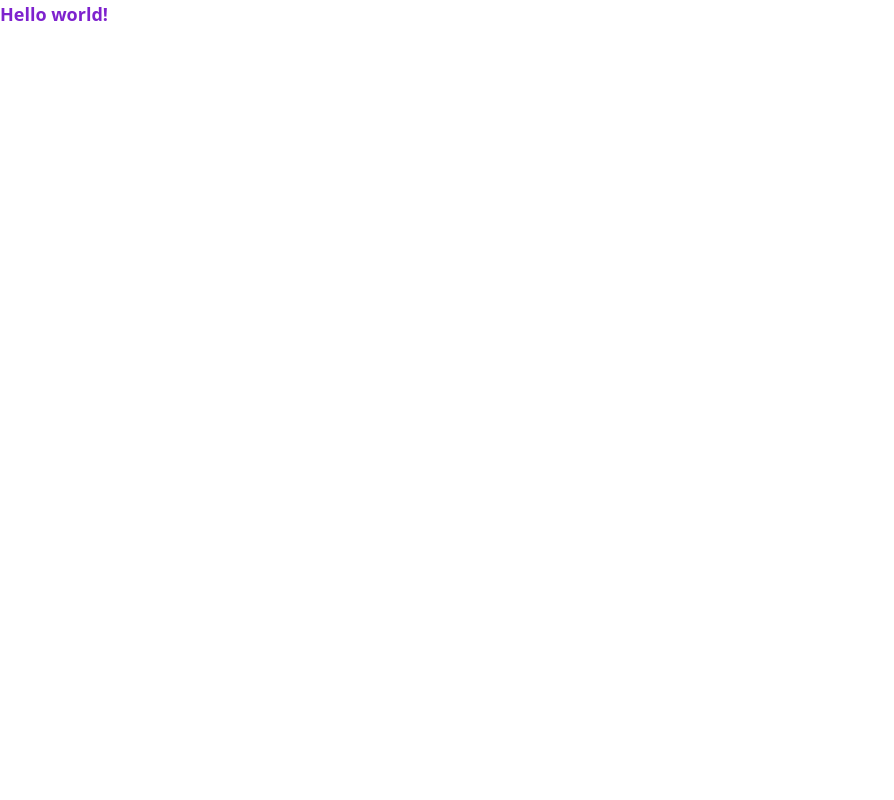
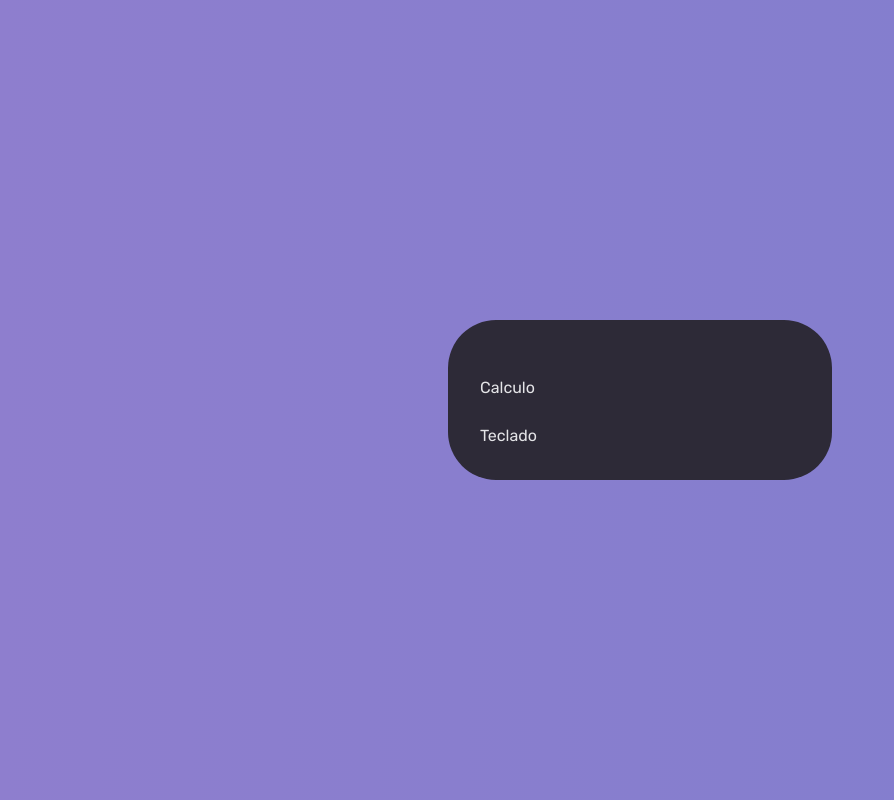
Before and after one commit to dsg1407/react-calculator, a React (Vite) app: page / in a window 1280 px wide. Shown: the whole page, without its empty margins (0-894 px from the left). Built offline with nearby package versions, Linux system fonts and the light colour scheme.

Commit message:
first calculator structure

```diff
--- a/index.html
+++ b/index.html
@@ -1,9 +1,17 @@
 <!DOCTYPE html>
-<html lang="en">
+<html lang="pt-br">
   <head>
     <meta charset="UTF-8" />
     <link rel="icon" type="image/svg+xml" href="/favicon.svg" />
     <meta name="viewport" content="width=device-width, initial-scale=1.0" />
+
+    <link rel="preconnect" href="https://fonts.googleapis.com" />
+    <link rel="preconnect" href="https://fonts.gstatic.com" crossorigin />
+    <link
+      href="https://fonts.googleapis.com/css2?family=Rubik&display=swap"
+      rel="stylesheet"
+    />
+
     <title>React Calculator</title>
   </head>
   <body>
--- a/src/App.tsx
+++ b/src/App.tsx
@@ -2,8 +2,11 @@ import "./styles/global.css"
 
 export function App() {
   return (
-    <>
-      <h1 className="text-purple-700 font-extrabold text-lg">Hello world!</h1>
-    </>
+    <div className="bg-gradient-to-r from-background-gradient-1 to-background-gradient-2 h-screen flex items-center justify-center ">
+      <main className="flex flex-col gap-6 pt-14 pb-8 px-8 bg-background-calculator rounded-6xl w-96 text-zinc-200 font-rubik">
+        <section>Calculo</section>
+        <section>Teclado</section>
+      </main>
+    </div>
   )
 }
--- a/tailwind.config.cjs
+++ b/tailwind.config.cjs
@@ -7,10 +7,15 @@ module.exports = {
   theme: {
     extend: {
       fontFamily: {
-        roboto: ['"Roboto"', ...defaultTheme.fontFamily.sans],
+        rubik: ['"Rubik"', ...defaultTheme.fontFamily.sans],
       },
       colors: {
-        background: "#1A1924",
+        "background-gradient-1": "#8E7ECE",
+        "background-gradient-2": "#807ECE",
+        "background-calculator": "#2D2A37",
+      },
+      borderRadius: {
+        "6xl": "3rem",
       },
       gridTemplateRows: {
         layout: "76px 1fr 56px",
```
